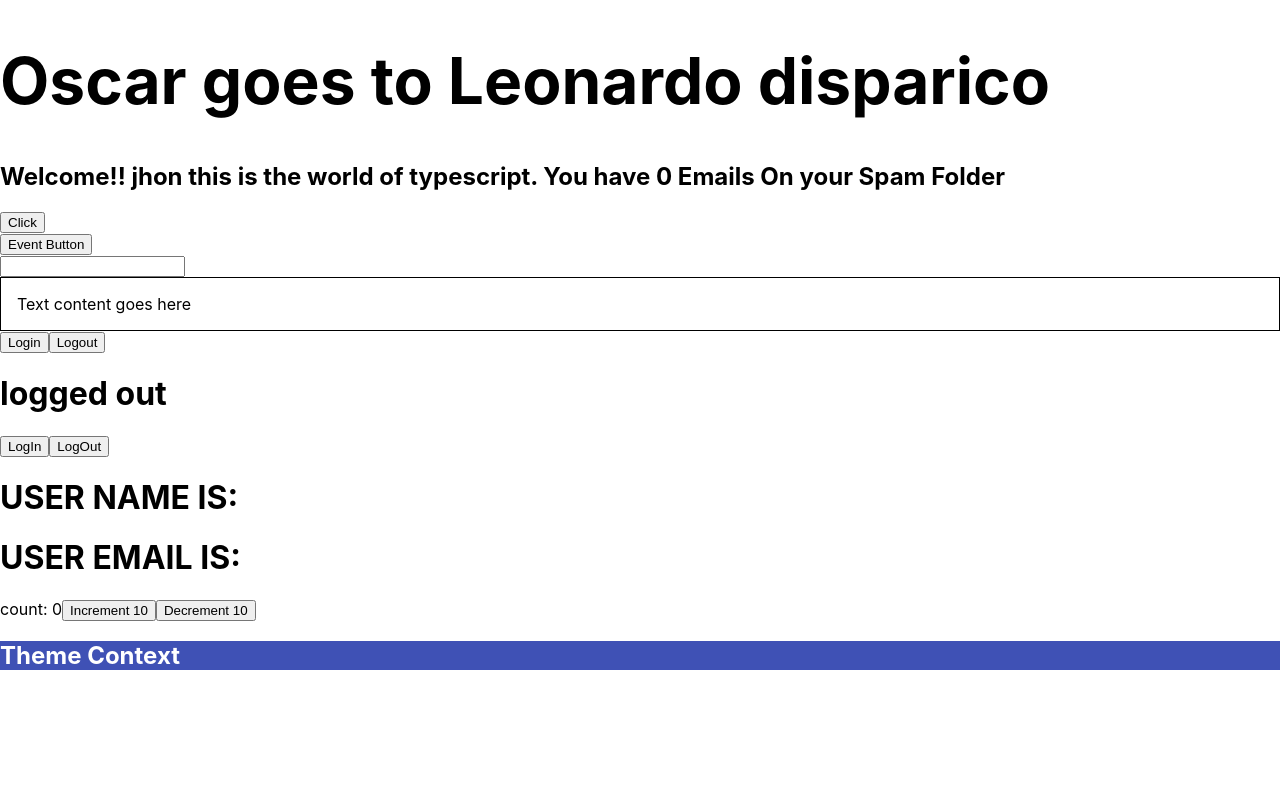
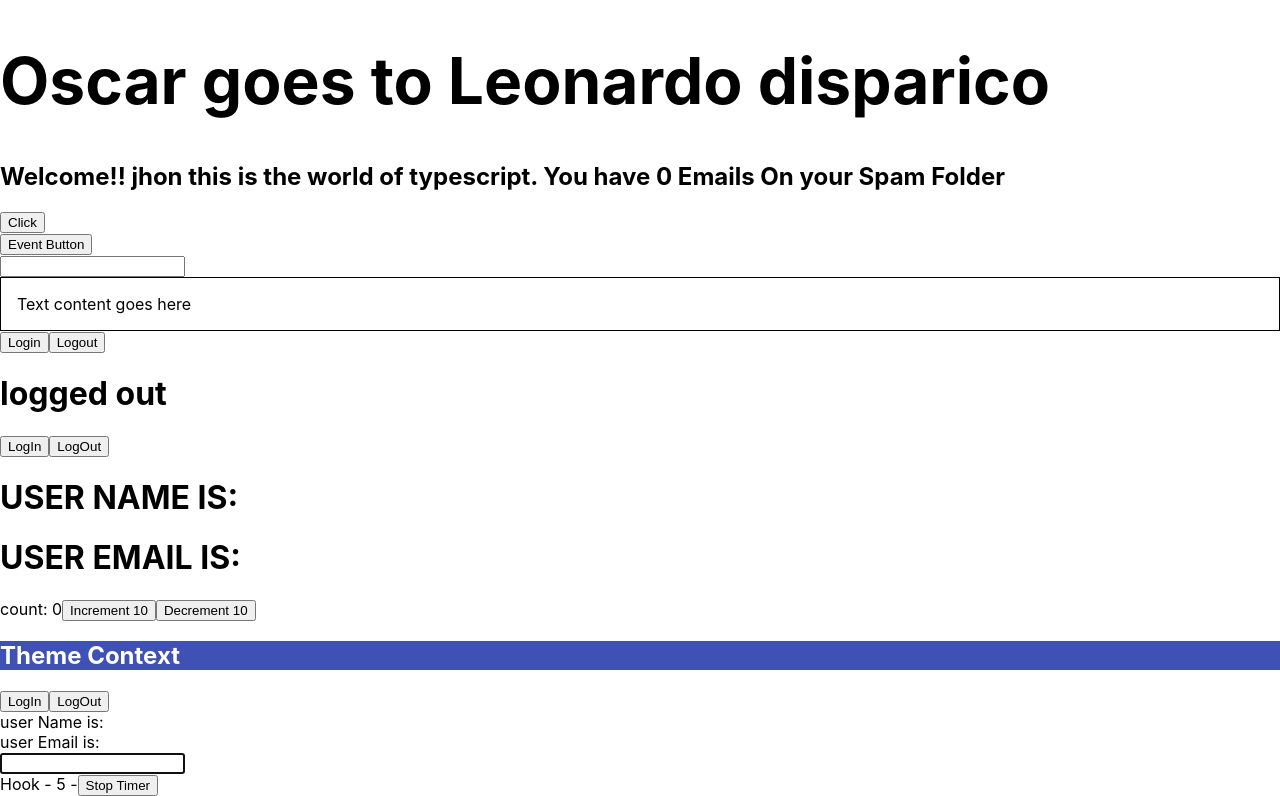
Before and after one commit to sami5671/Learn-TypeScript, a React (Create React App) app in the folder React TypeScript/react-typescript-demo/: page / in a window 1280 px wide. Shown: the part 502-1298 px from the top of the page. Before the commit the page ends 1192 px from the top, so only its background shows below. Built offline with nearby package versions, Linux system fonts and the light colour scheme.

Commit message:
useRef hook typescript

```diff
--- a/React TypeScript/react-typescript-demo/src/App.tsx
+++ b/React TypeScript/react-typescript-demo/src/App.tsx
@@ -2,6 +2,7 @@ import Button from "./Components/Button";
 import Container from "./Components/Container";
 import Box from "./Components/Context/Box";
 import ThemeContext from "./Components/Context/ThemeContext";
+import UserContextProvider from "./Components/Context/UserContextProvider";
 import EventButton from "./Components/EventButton";
 import Greet from "./Components/Greet";
 import Heading from "./Components/Heading";
@@ -13,6 +14,9 @@ import Counter from "./Components/State/Counter";
 import Login from "./Components/State/Login";
 import User from "./Components/State/User";
 import Status from "./Components/Status";
+import User2 from "./Components/Context/User2";
+import DomRef from "./Components/Ref/DomRef";
+import MutableRef from "./Components/Ref/MutableRef";
 
 function App() {
   // =================================================================
@@ -76,6 +80,15 @@ function App() {
       <ThemeContext>
         <Box></Box>
       </ThemeContext>
+
+      <UserContextProvider>
+        <User2></User2>
+      </UserContextProvider>
+
+      {/* useRef hook */}
+
+      <DomRef></DomRef>
+      <MutableRef></MutableRef>
     </div>
   );
 }
--- /dev/null
+++ b/React TypeScript/react-typescript-demo/src/Components/Context/User2.tsx
@@ -0,0 +1,30 @@
+import { useContext } from "react";
+import { UserContext } from "./UserContextProvider";
+
+const User2 = () => {
+  const userContext = useContext(UserContext);
+  const handleLogin = () => {
+    if (userContext) {
+      userContext.setUser({
+        name: "Md. Sami",
+        email: "Sami5671@gmail.com",
+      });
+    }
+  };
+  const handleLogout = () => {
+    if (userContext) {
+      userContext.setUser(null);
+    }
+  };
+  return (
+    <div>
+      <button onClick={handleLogin}>LogIn</button>
+      <button onClick={handleLogout}>LogOut</button>
+
+      <div>user Name is: {userContext?.user?.name}</div>
+      <div>user Email is: {userContext?.user?.email}</div>
+    </div>
+  );
+};
+
+export default User2;
--- /dev/null
+++ b/React TypeScript/react-typescript-demo/src/Components/Context/UserContextProvider.tsx
@@ -0,0 +1,26 @@
+import { createContext, useState } from "react";
+
+export type AuthUser = {
+  name: string;
+  email: string;
+};
+type UserContextType = {
+  user: AuthUser | null;
+  setUser: React.Dispatch<React.SetStateAction<AuthUser | null>>;
+};
+
+type UserContextProviderProps = {
+  children: React.ReactNode;
+};
+export const UserContext = createContext<UserContextType | null>(null);
+
+const UserContextProvider = ({ children }: UserContextProviderProps) => {
+  const [user, setUser] = useState<AuthUser | null>(null);
+  return (
+    <UserContext.Provider value={{ user, setUser }}>
+      {children}
+    </UserContext.Provider>
+  );
+};
+
+export default UserContextProvider;
--- /dev/null
+++ b/React TypeScript/react-typescript-demo/src/Components/Ref/DomRef.tsx
@@ -0,0 +1,16 @@
+import { useEffect, useRef } from "react";
+
+const DomRef = () => {
+  const inputRef = useRef<HTMLInputElement>(null!);
+
+  useEffect(() => {
+    inputRef.current?.focus();
+  }, []);
+  return (
+    <div>
+      <input type="text" ref={inputRef} />
+    </div>
+  );
+};
+
+export default DomRef;
--- /dev/null
+++ b/React TypeScript/react-typescript-demo/src/Components/Ref/MutableRef.tsx
@@ -0,0 +1,28 @@
+import { useEffect, useRef, useState } from "react";
+
+const MutableRef = () => {
+  const [timer, setTimer] = useState(0);
+  const interValRef = useRef<number | null>(null);
+
+  const stopTimer = () => {
+    if (interValRef.current) {
+      window.clearInterval(interValRef.current);
+    }
+  };
+
+  useEffect(() => {
+    interValRef.current = window.setInterval(() => {
+      setTimer((timer) => timer + 1);
+    }, 1000);
+    return () => {
+      stopTimer();
+    };
+  }, []);
+  return (
+    <div>
+      Hook - {timer} -<button onClick={() => stopTimer()}>Stop Timer</button>
+    </div>
+  );
+};
+
+export default MutableRef;
```
Also changed, not shown: React TypeScript/react-typescript-demo/src/Components/Class/Counter.tsx (added).
